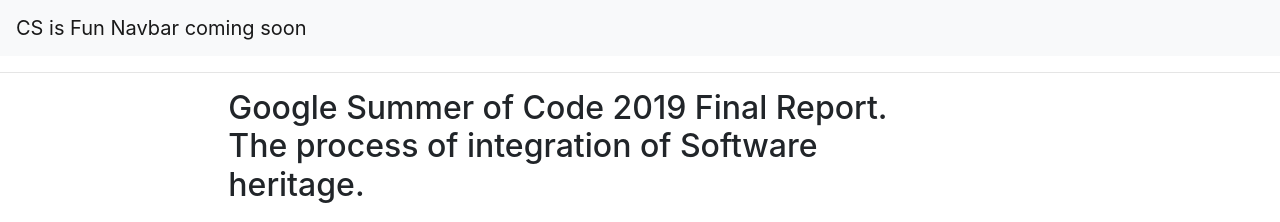
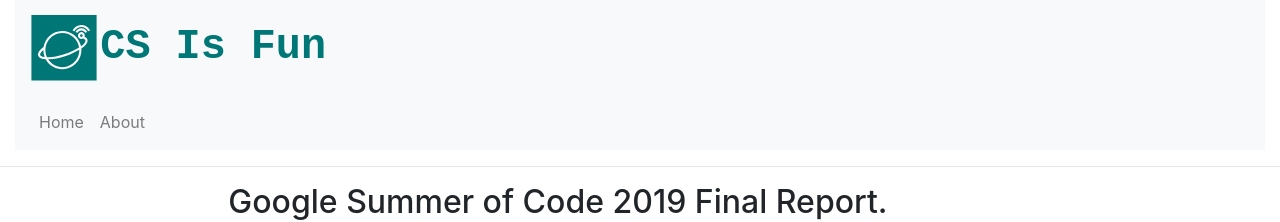
Before and after one commit to sandipbhuyan/csisfun, a React (Create React App) app: page /post/1 in a window 1280 px wide. Shown: the top 222 px of the page. Built offline with nearby package versions, Linux system fonts and the light colour scheme; what javascript-time-ago would draw is missing.

Commit message:
modify the header

```diff
--- a/src/component/Header.js
+++ b/src/component/Header.js
@@ -2,15 +2,35 @@
 import '../App.scss';
 import {
     Navbar,
+    Container,
+    Nav
 } from "react-bootstrap";
+import logo from '../assets/logo.svg';
 
 function Header() {
     return (
-        <div>
-            <Navbar bg={"light"}>
-                <Navbar.Brand>CS is Fun Navbar coming soon</Navbar.Brand>
+        <Container fluid>
+            <Navbar bg="light">
+                <Navbar.Brand href="#home">
+                    <img
+                        src={logo}
+                        width={"300"}
+                        height={"auto"}
+                        className="d-inline-block align-top"
+                        alt="Cs IS Fun logo"
+                    />
+                </Navbar.Brand>
             </Navbar>
-        </div>
+            <Navbar bg="light">
+                <Navbar.Toggle aria-controls="basic-navbar-nav" />
+                <Navbar.Collapse id="basic-navbar-nav">
+                    <Nav className="mr-auto">
+                        <Nav.Link href="/">Home</Nav.Link>
+                        <Nav.Link href="/about">About</Nav.Link>
+                    </Nav>
+                </Navbar.Collapse>
+            </Navbar>
+        </Container>
     );
 }
 
```
Also changed, not shown: src/assets/logo.svg (added).
